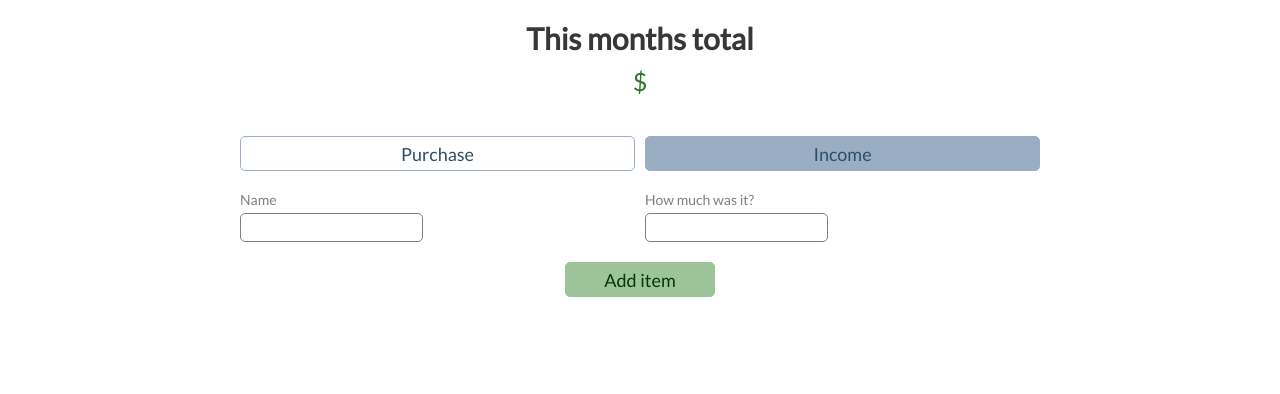
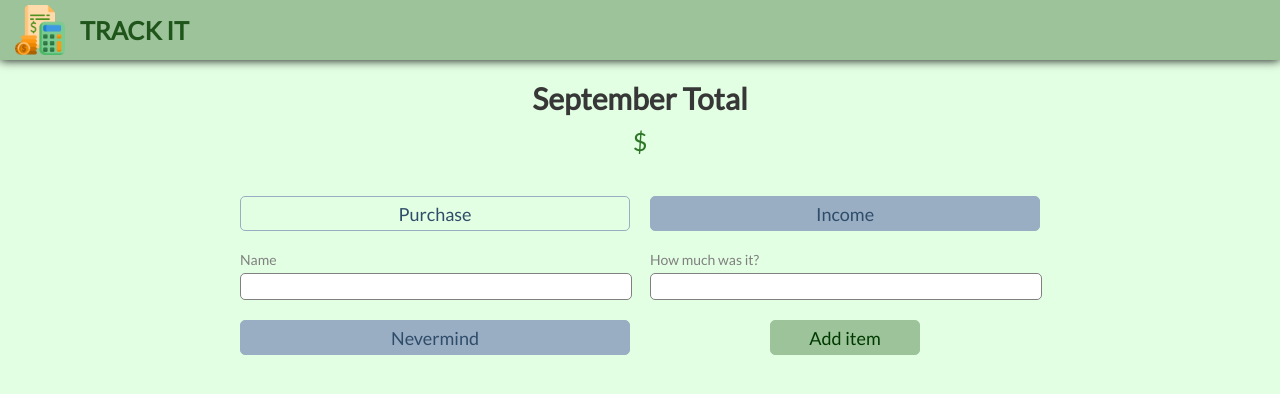
Before and after one commit to Spencerhf/budgeting-app-client, a React (Create React App) app: page / in a window 1280 px wide. Both pictures are taken after a click on the button "Purchase". Shown: the top 394 px of the page. Built offline with nearby package versions, Linux system fonts and the light colour scheme; no server answers.

Commit message:
More styling updates

```diff
--- a/src/App.css
+++ b/src/App.css
@@ -1,6 +1,31 @@
+html {
+  height: 100%;
+  background-color: #e3ffe3;
+}
 body {
   max-width: 100vw;
   overflow-x: hidden;
+}
+
+header {
+  background-color: #9cc399;
+  height: 50px;
+  padding: 5px 15px;
+  box-shadow: 0 0 10px black;
+}
+.header__container {
+  display: flex;
+  align-items: center;
+  gap: 15px;
+}
+header img {
+  width: 50px;
+}
+header h2 {
+  font-size: 25px;
+  margin: 0;
+  text-transform: uppercase;
+  color: #1f541a;
 }
 
 .container__width {
@@ -70,7 +95,7 @@ body {
 .input-type__container {
   display: grid;
   grid-template-columns: 1fr 1fr;
-  gap: 10px;
+  gap: 20px;
   margin-bottom: 20px;
 }
 .form-input__container label,
@@ -79,9 +104,11 @@ body {
   text-align: left;
 }
 .form-input__container input {
+  width: 100%;
   border: 1px solid grey;
   border-radius: 5px;
   height: 25px;
+  padding: 0;
 }
 .form-input__container label {
   color: grey;
--- a/src/App.js
+++ b/src/App.js
@@ -1,9 +1,11 @@
 import "./App.css";
 import Homepage from "./components/homepage.component";
+import Header from "./components/header.component";
 
 function App() {
   return (
     <div>
+      <Header />
       <Homepage />
     </div>
   );
--- a/src/components/activity-list.component.js
+++ b/src/components/activity-list.component.js
@@ -3,7 +3,7 @@ import React from "react";
 import { getTotal, listData, removeItem } from "../Services/custom";
 import Trash from "../Assets/icons8-trash-24.png";
 
-function ActivityList({list, getList, totalFunction }) {
+function ActivityList({ list, getList, totalFunction }) {
   const deleteLineItem = async (id) => {
     // Update activity list
     await removeItem(id);
@@ -13,8 +13,7 @@ function ActivityList({list, getList, totalFunction }) {
     const totalData = await getTotal();
     totalFunction(await totalData);
     getList(await data.data);
-
-  }
+  };
 
   return (
     <>
--- a/src/components/add-line-item.component.js
+++ b/src/components/add-line-item.component.js
@@ -23,14 +23,26 @@ export default function AddLineItem({ getList, totalFunction }) {
   const transactionTypeSelect = (e) => {
     if (e.target.innerText === "Purchase") {
       isPurchase = true;
-      document.getElementById("purchase-selection").style.backgroundColor = "transparent";
-      document.getElementById("income-selection").style.backgroundColor = "#99aec3";
+      document.getElementById("purchase-selection").style.backgroundColor =
+        "transparent";
+      document.getElementById("income-selection").style.backgroundColor =
+        "#99aec3";
     } else {
       isPurchase = false;
-      document.getElementById("income-selection").style.backgroundColor = "transparent";
-      document.getElementById("purchase-selection").style.backgroundColor = "#99aec3";
+      document.getElementById("income-selection").style.backgroundColor =
+        "transparent";
+      document.getElementById("purchase-selection").style.backgroundColor =
+        "#99aec3";
     }
     document.getElementById("add-item__form").style.display = "block";
+  };
+
+  const closeTypeSelect = () => {
+    document.getElementById("add-item__form").style.display = "none";
+    document.getElementById("income-selection").style.backgroundColor =
+      "#99aec3";
+    document.getElementById("purchase-selection").style.backgroundColor =
+      "#99aec3";
   };
 
   return (
@@ -40,6 +52,7 @@ export default function AddLineItem({ getList, totalFunction }) {
           id="purchase-selection"
           onClick={(e) => transactionTypeSelect(e)}
           className="secondary-button"
+          type="button"
         >
           Purchase
         </button>
@@ -47,6 +60,7 @@ export default function AddLineItem({ getList, totalFunction }) {
           id="income-selection"
           onClick={(e) => transactionTypeSelect(e)}
           className="secondary-button"
+          type="button"
         >
           Income
         </button>
@@ -62,9 +76,18 @@ export default function AddLineItem({ getList, totalFunction }) {
             <input required id="item-amount" type="text" name="amount"></input>
           </div>
         </div>
-        <button className="primary-button" type="submit">
-          Add item
-        </button>
+        <div className="input-type__container">
+          <button
+            onClick={() => closeTypeSelect()}
+            type="button"
+            className="secondary-button"
+          >
+            Nevermind
+          </button>
+          <button className="primary-button" type="submit">
+            Add item
+          </button>
+        </div>
       </form>
     </div>
   );
--- /dev/null
+++ b/src/components/header.component.js
@@ -0,0 +1,13 @@
+import React from "react";
+import logo from "../Assets/budget-icon.png";
+
+export default function Header() {
+  return (
+    <header>
+      <div className="header__container">
+        <img alt="budgeting logo" src={logo} />
+        <h2>Track It</h2>
+      </div>
+    </header>
+  );
+}
--- a/src/components/total-money.component.js
+++ b/src/components/total-money.component.js
@@ -1,9 +1,27 @@
 import React from "react";
 
-export default function TotalMoney({total}) {
+export default function TotalMoney({ total }) {
+  const month = [
+    "January",
+    "February",
+    "March",
+    "April",
+    "May",
+    "June",
+    "July",
+    "August",
+    "September",
+    "October",
+    "November",
+    "December",
+  ];
+
+  const d = new Date();
+  let monthName = month[d.getMonth()];
+
   return (
     <div className="monthly-total__container container__width">
-      <h1>This months total</h1>
+      <h1>{monthName} Total</h1>
       <p>${total}</p>
     </div>
   );
```
Also changed, not shown: src/Assets/budget-icon.png (added).
